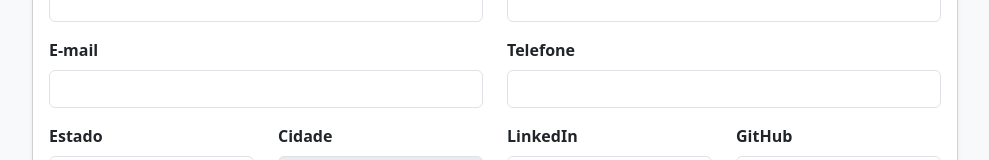
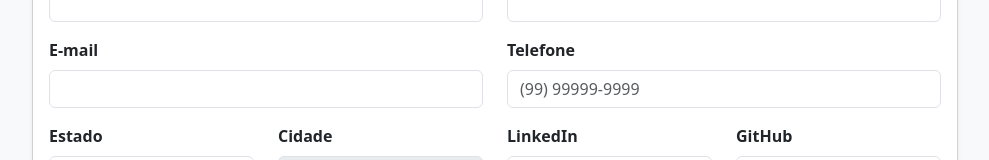
Before and after one commit to alexnascimento1980/CareerOS, a plain HTML site: page index.html in a window 1280 px wide. Shown: the part 208-368 px from the top of the page, without its empty margins (145-1134 px from the left). Drawn offline with nearby package versions, Linux system fonts and the light colour scheme; no server answers.

Commit message:
feat: adicionar máscara e limite de caracteres para telefone

```diff
--- a/index.html
+++ b/index.html
@@ -57,12 +57,15 @@
                   </div>
                   <div class="col-md-6">
                     <label class="form-label fw-bold">Telefone</label>
+                    <!-- Adicionado maxlength="15" e placeholder para guiar a máscara -->
                     <input
                       type="tel"
                       class="form-control"
                       id="phone"
                       required
-                      pattern="^\(?\d{2}\)?\s?\d{4,5}-?\d{4}$"
+                      maxlength="15"
+                      placeholder="(99) 99999-9999"
+                      pattern="^\(\d{2}\) \d{4,5}-\d{4}$"
                       title="Formato aceito: (XX) XXXXX-XXXX"
                     />
                   </div>
```
